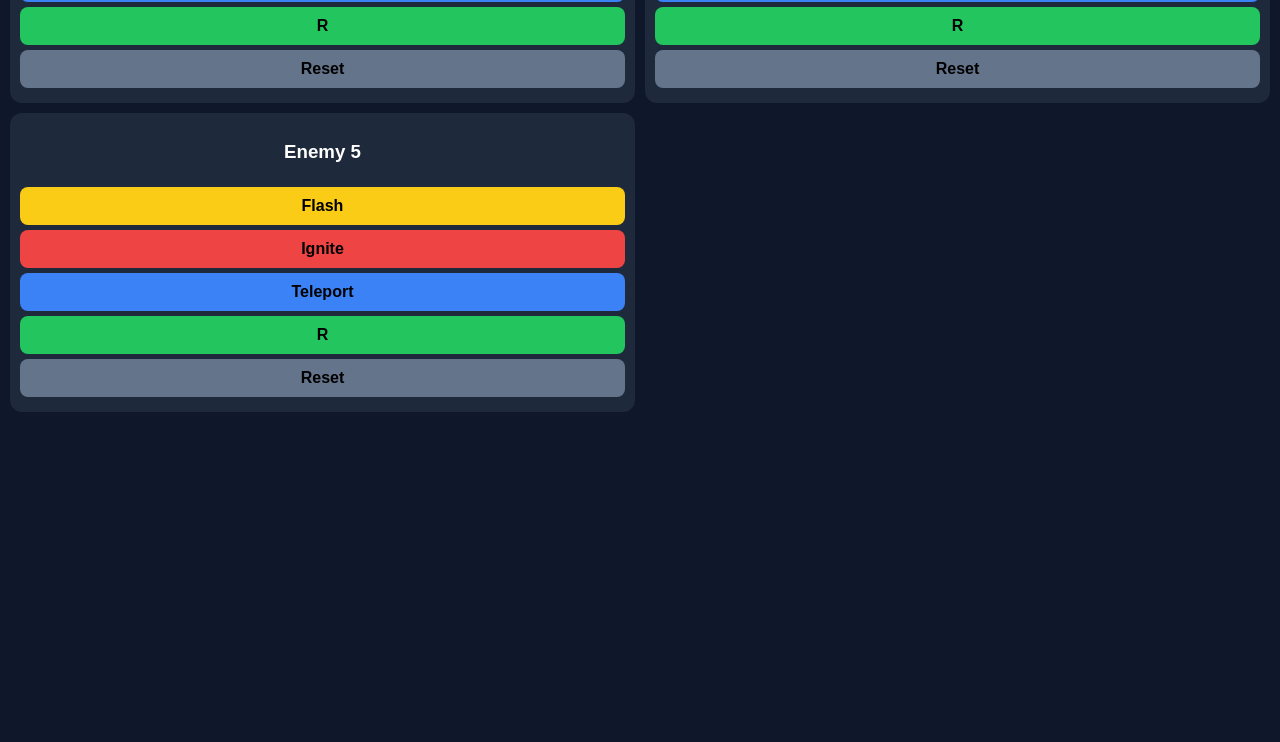
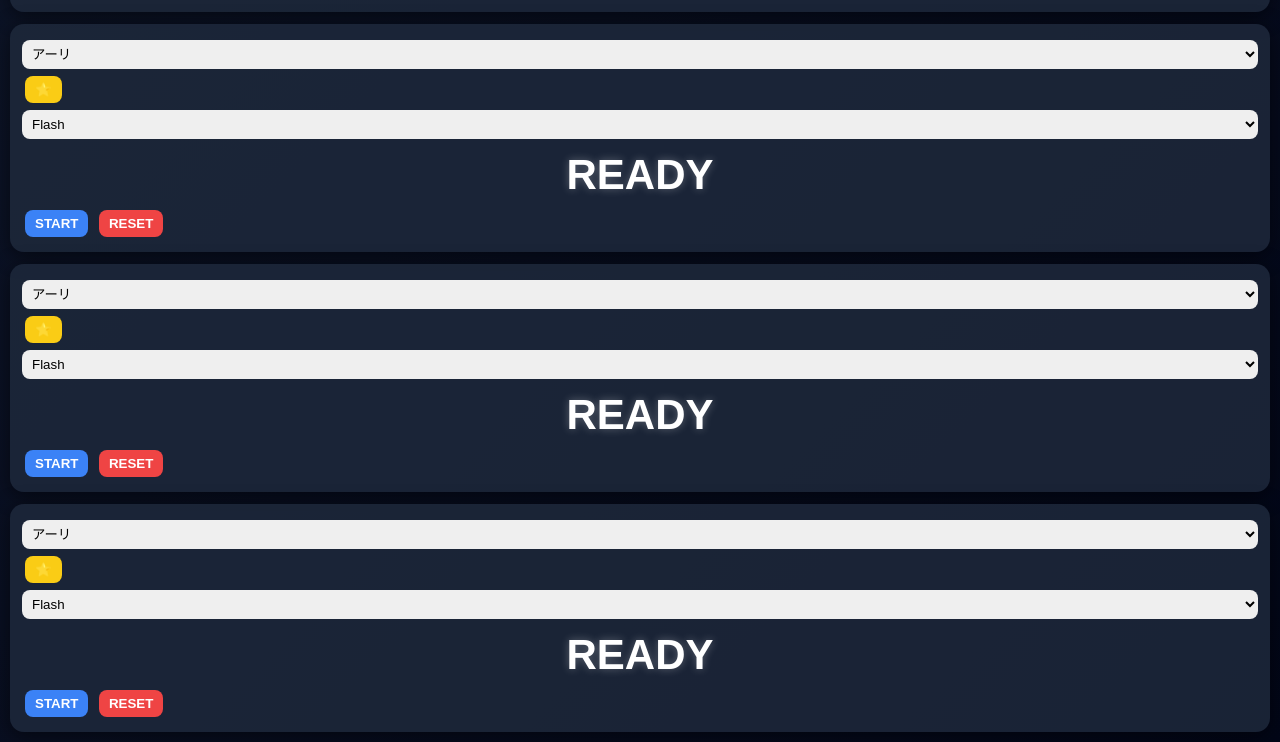
Before and after one commit to savamisosan/lol-timer-2, a plain HTML site: page index.html in a window 1280 px wide. Shown: the part 616-1358 px from the top of the page. Before the commit the page ends 1038 px from the top, so only its background shows below. Drawn offline with Linux system fonts and the light colour scheme.

Commit message:
Refactor index.html for LOL Enemy Timer PRO

```diff
--- a/index.html
+++ b/index.html
@@ -1,114 +1,233 @@
 <!DOCTYPE html>
-<html>
+<html lang="ja">
 <head>
 <meta charset="UTF-8">
 <meta name="viewport" content="width=device-width, initial-scale=1.0">
-<title>LOL Enemy Timer</title>
+<title>LOL Enemy Timer PRO</title>
+
+<link rel="manifest" href="manifest.json">
 
 <style>
 body{
+  background: linear-gradient(135deg,#0f172a,#020617);
+  font-family:sans-serif;
+  color:white;
   margin:0;
-  background:#0f172a;
-  color:white;
-  font-family:sans-serif;
-  text-align:center;
+  padding:10px;
 }
 
 h1{
-  padding:10px;
+  text-align:center;
+  margin-bottom:10px;
+  color:#facc15;
+}
+
+.controls{
+  margin-bottom:10px;
+}
+
+input,select{
+  width:100%;
+  padding:6px;
+  margin:4px 0;
+  border-radius:8px;
+  border:none;
 }
 
 .container{
   display:grid;
-  grid-template-columns:1fr 1fr;
-  gap:10px;
-  padding:10px;
+  grid-template-columns:1fr;
+  gap:12px;
 }
 
-.player{
-  background:#1e293b;
-  padding:10px;
-  border-radius:12px;
+.card{
+  background: rgba(30,41,59,0.85);
+  padding:12px;
+  border-radius:14px;
+  box-shadow:0 4px 20px rgba(0,0,0,0.5);
+}
+
+.timer{
+  font-size:42px;
+  font-weight:900;
+  text-align:center;
+  margin:8px 0;
+  text-shadow:0 0 8px rgba(255,255,255,0.3);
+}
+
+.ready{
+  color:#22c55e;
+  text-shadow:0 0 12px #22c55e;
+  animation:blink 1s infinite;
+}
+
+@keyframes blink{
+  50%{opacity:0.4;}
 }
 
 button{
-  width:100%;
-  margin-top:5px;
-  padding:10px;
+  padding:6px 10px;
+  margin:3px;
   border:none;
   border-radius:8px;
-  font-size:16px;
   font-weight:bold;
+  cursor:pointer;
 }
 
-.flash{background:#facc15;color:black;}
-.ignite{background:#ef4444;}
-.tp{background:#3b82f6;}
-.r{background:#22c55e;color:black;}
-.reset{background:#64748b;}
-
-.timer{
-  margin-top:5px;
-  font-size:14px;
-}
+.start{background:#3b82f6;color:white;}
+.reset{background:#ef4444;color:white;}
+.fav{background:#facc15;color:black;}
 </style>
 </head>
 
 <body>
 
-<h1>Enemy Cooldown Timer</h1>
+<h1>LOL Enemy Timer PRO</h1>
 
-<div class="container" id="players"></div>
+<div class="controls">
+<input type="text" id="search" placeholder="チャンピオン検索">
+<select id="roleFilter">
+<option value="ALL">全ロール</option>
+<option value="TOP">TOP</option>
+<option value="JG">JG</option>
+<option value="MID">MID</option>
+<option value="ADC">ADC</option>
+<option value="SUP">SUP</option>
+</select>
+</div>
+
+<div class="container" id="container"></div>
 
 <script>
-const playersDiv = document.getElementById("players");
+// ===== チャンピオンデータ =====
+const champions = [
+{ name:"アーリ", role:"MID" },{ name:"アカリ", role:"MID" },
+{ name:"アッシュ", role:"ADC" },{ name:"アジール", role:"MID" },
+{ name:"イレリア", role:"TOP" },{ name:"エズリアル", role:"ADC" },
+{ name:"オリアナ", role:"MID" },{ name:"ガレン", role:"TOP" },
+{ name:"カイ＝サ", role:"ADC" },{ name:"カタリナ", role:"MID" },
+{ name:"ジンクス", role:"ADC" },{ name:"シンドラ", role:"MID" },
+{ name:"ゼド", role:"MID" },{ name:"ダリウス", role:"TOP" },
+{ name:"トリスターナ", role:"ADC" },{ name:"ナサス", role:"TOP" },
+{ name:"ノーチラス", role:"SUP" },{ name:"フィオラ", role:"TOP" },
+{ name:"ブラウム", role:"SUP" },{ name:"マルファイト", role:"TOP" },
+{ name:"ヤスオ", role:"MID" },{ name:"ラックス", role:"SUP" },
+{ name:"リヴェン", role:"TOP" },{ name:"レオナ", role:"SUP" }
+];
 
-const cooldowns = {
-  flash:300,
-  ignite:180,
-  tp:360,
-  r:120
+// ===== サモナースペル =====
+const spells = {
+"Flash":300,"Teleport":360,"Ignite":180,
+"Heal":240,"Ghost":210,"Exhaust":210,
+"Barrier":180,"Cleanse":210
 };
 
-function createPlayer(i){
-  const div = document.createElement("div");
-  div.className="player";
-  div.innerHTML = `
-    <h3>Enemy ${i}</h3>
-    <button class="flash" onclick="startTimer(this, cooldowns.flash)">Flash</button>
-    <button class="ignite" onclick="startTimer(this, cooldowns.ignite)">Ignite</button>
-    <button class="tp" onclick="startTimer(this, cooldowns.tp)">Teleport</button>
-    <button class="r" onclick="startTimer(this, cooldowns.r)">R</button>
-    <button class="reset" onclick="resetPlayer(this)">Reset</button>
-    <div class="timer"></div>
-  `;
-  playersDiv.appendChild(div);
+// ===== お気に入り =====
+let favorites = JSON.parse(localStorage.getItem("favChamps")) || [];
+
+function toggleFavorite(name){
+  if(favorites.includes(name)){
+    favorites = favorites.filter(c=>c!==name);
+  }else{
+    favorites.push(name);
+  }
+  localStorage.setItem("favChamps",JSON.stringify(favorites));
+  renderAll();
 }
 
-for(let i=1;i<=5;i++){
-  createPlayer(i);
+// ===== フィルター =====
+function getFilteredChamps(){
+  const search = document.getElementById("search").value;
+  const role = document.getElementById("roleFilter").value;
+
+  let list = champions.filter(c=>{
+    return (role==="ALL"||c.role===role)
+      && c.name.includes(search);
+  });
+
+  const favList = list.filter(c=>favorites.includes(c.name))
+      .sort((a,b)=>a.name.localeCompare(b.name,"ja"));
+  const normalList = list.filter(c=>!favorites.includes(c.name))
+      .sort((a,b)=>a.name.localeCompare(b.name,"ja"));
+  return [...favList,...normalList];
 }
 
-function startTimer(button, seconds){
-  let timerDiv = button.parentElement.querySelector(".timer");
-  let endTime = Date.now() + seconds*1000;
+// ===== カード生成 =====
+function createCard(id){
+  const champOptions = getFilteredChamps()
+    .map(c=>`<option>${c.name}</option>`).join("");
 
-  let interval = setInterval(()=>{
-    let remaining = Math.floor((endTime - Date.now())/1000);
-    if(remaining<=0){
-      timerDiv.innerText = "Ready!";
-      clearInterval(interval);
-    }else{
-      let m = Math.floor(remaining/60);
-      let s = remaining%60;
-      timerDiv.innerText = m+":"+("0"+s).slice(-2);
+  return `
+  <div class="card">
+    <select id="champ${id}">${champOptions}</select>
+    <button class="fav" onclick="favCurrent(${id})">⭐</button>
+
+    <select id="spell${id}">
+      ${Object.keys(spells).map(s=>`<option value="${spells[s]}">${s}</option>`).join("")}
+    </select>
+
+    <div class="timer" id="timer${id}">READY</div>
+
+    <button class="start" onclick="startTimer(${id})">START</button>
+    <button class="reset" onclick="resetTimer(${id})">RESET</button>
+  </div>
+  `;
+}
+
+function renderAll(){
+  const container=document.getElementById("container");
+  container.innerHTML="";
+  for(let i=1;i<=5;i++){
+    container.innerHTML+=createCard(i);
+  }
+}
+
+function favCurrent(id){
+  const champ=document.getElementById("champ"+id).value;
+  toggleFavorite(champ);
+}
+
+// ===== タイマー =====
+const timers={};
+
+function startTimer(id){
+  let duration=parseInt(document.getElementById("spell"+id).value);
+  let display=document.getElementById("timer"+id);
+  let time=duration;
+
+  clearInterval(timers[id]);
+
+  timers[id]=setInterval(()=>{
+    if(time<=0){
+      clearInterval(timers[id]);
+      display.innerHTML="READY";
+      display.classList.add("ready");
+      return;
     }
+    let m=Math.floor(time/60);
+    let s=time%60;
+    display.innerHTML=(m<10?"0":"")+m+":"+(s<10?"0":"")+s;
+    display.classList.remove("ready");
+    time--;
   },1000);
 }
 
-function resetPlayer(button){
-  let timerDiv = button.parentElement.querySelector(".timer");
-  timerDiv.innerText="";
+function resetTimer(id){
+  clearInterval(timers[id]);
+  let display=document.getElementById("timer"+id);
+  display.innerHTML="READY";
+  display.classList.remove("ready");
+}
+
+// 検索・フィルターイベント
+document.getElementById("search").addEventListener("input",renderAll);
+document.getElementById("roleFilter").addEventListener("change",renderAll);
+
+renderAll();
+
+// ===== PWA登録 =====
+if("serviceWorker" in navigator){
+  navigator.serviceWorker.register("service-worker.js");
 }
 </script>
 
```
